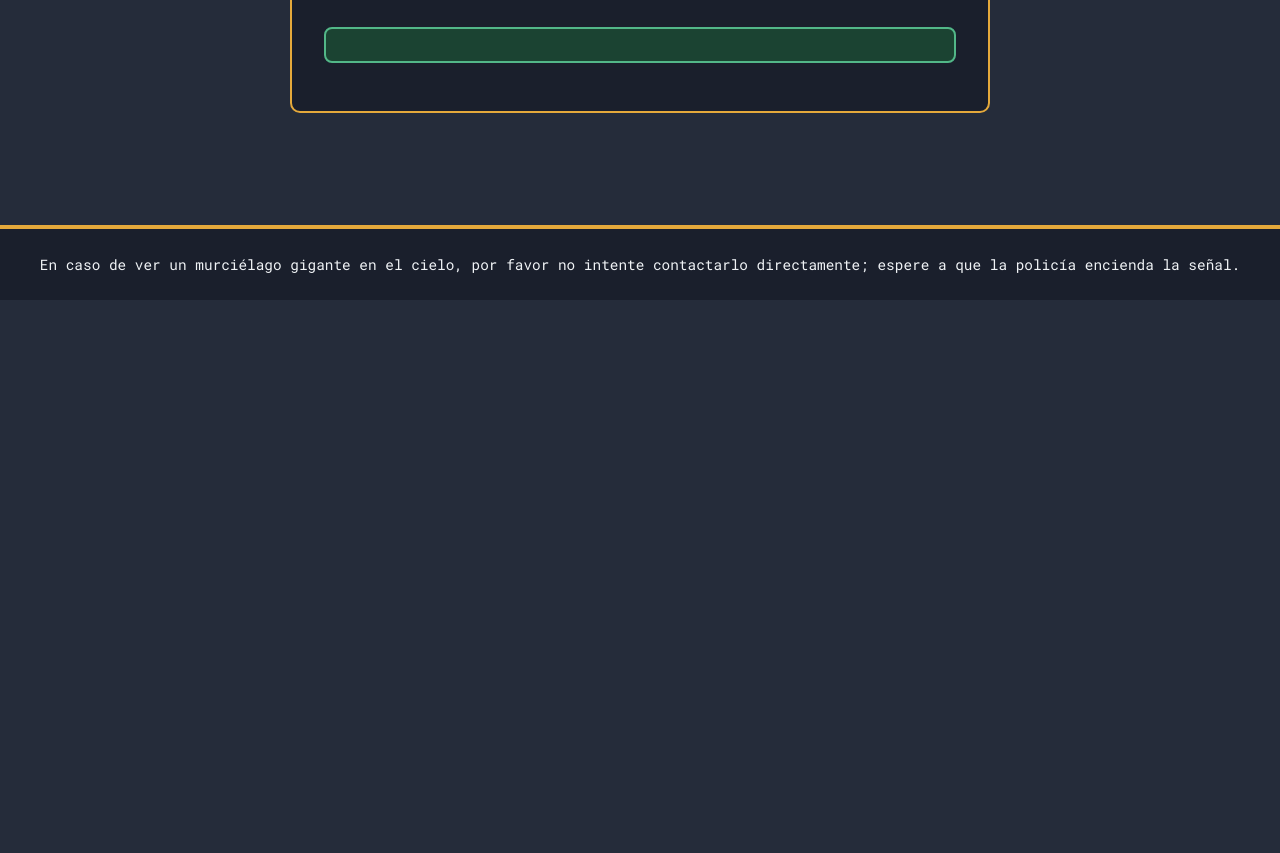
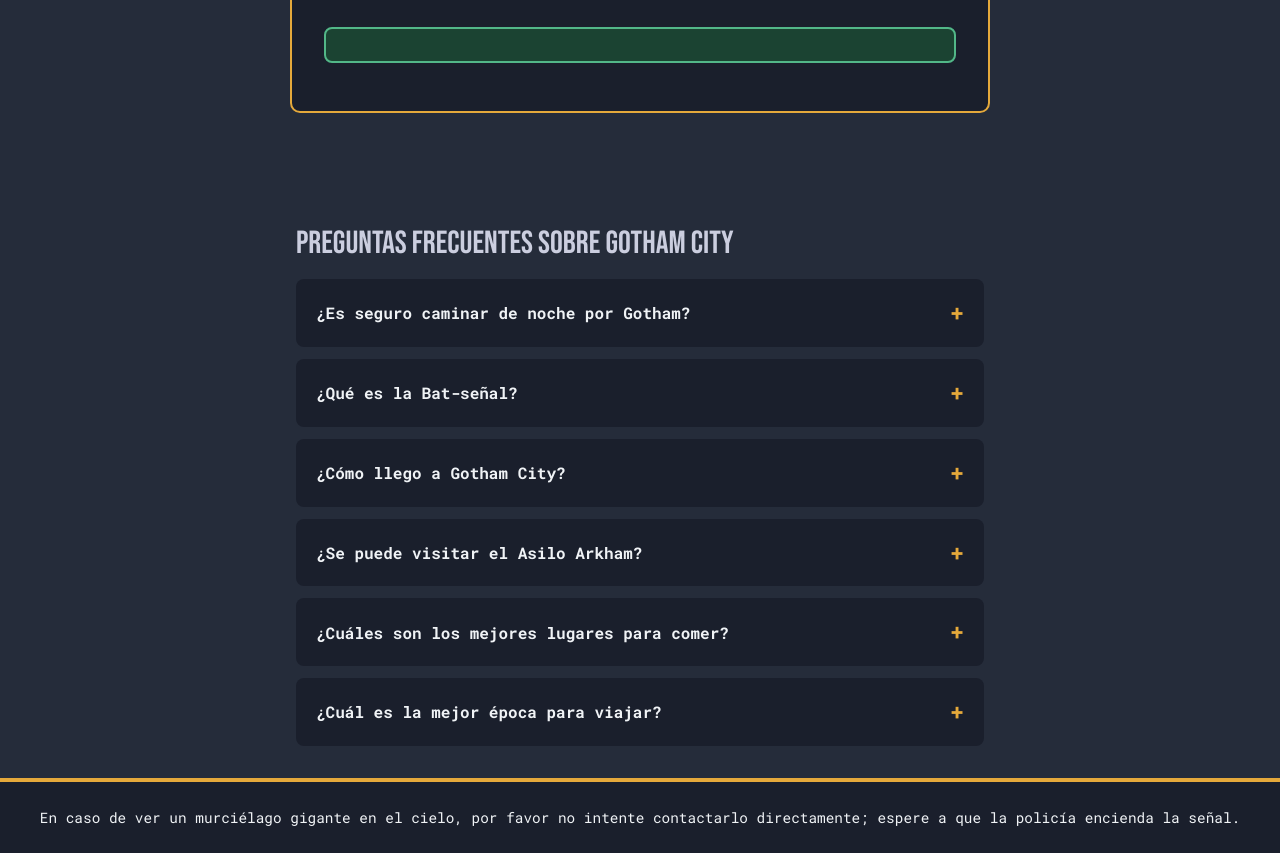
Before and after one commit to VBriangit/Trabajo-pr-ctico-n-mero-1-Lenguajes-Inform-ticos, a plain HTML site: page contacto.html in a window 1280 px wide. Shown: the part 1517-2370 px from the top of the page. Before the commit the page ends 1817 px from the top, so only its background shows below. Drawn offline with nearby package versions, Linux system fonts and the light colour scheme.

Commit message:
feat: añadido preguntas frecuentes en pestaña contacto con js funcionando

```diff
--- a/contacto.html
+++ b/contacto.html
@@ -110,6 +110,11 @@
         </form>
     </main>
 
+    <section class="faq">
+        <h2>Preguntas frecuentes sobre Gotham City</h2>
+        <div id="faq-lista" class="faq-lista"></div>
+    </section>
+
     <footer>
         <p>En caso de ver un murciélago gigante en el cielo, por favor no intente contactarlo directamente; espere a que
             la policía encienda la señal.</p>
--- a/css/estilos.css
+++ b/css/estilos.css
@@ -320,6 +320,76 @@ main img {
   text-decoration: underline;
 }
 
+/* SECTION PREGUNTAS CONTACTO */
+.faq {
+  max-width: 720px;
+  margin: 2rem auto;
+  padding: 0 1rem;
+}
+
+.faq h2 {
+  color: var(--color-titulos);
+  margin-bottom: 1rem;
+}
+
+.faq-item {
+  background-color: var(--color-secundario);
+  border-radius: 8px;
+  margin-bottom: 0.75rem;
+  overflow: hidden;
+}
+
+.faq-pregunta {
+  width: 100%;
+  display: flex;
+  justify-content: space-between;
+  align-items: center;
+  gap: 1rem;
+  padding: 1rem 1.25rem;
+  background: none;
+  border: none;
+  color: var(--color-texto);
+  font-size: 1rem;
+  font-weight: 600;
+  text-align: left;
+  cursor: pointer;
+}
+
+.faq-pregunta:hover,
+.faq-pregunta:focus-visible {
+  color: var(--color-acento);
+}
+
+.faq-icono {
+  color: var(--color-acento);
+  font-size: 1.4rem;
+  transition: transform 0.3s;
+}
+
+.faq-item.abierto .faq-icono {
+  transform: rotate(45deg); /* el + se convierte en × */
+}
+
+/* Animación de altura sin conocer el alto del contenido */
+.faq-respuesta {
+  display: grid;
+  grid-template-rows: 0fr;
+  transition: grid-template-rows 0.3s ease;
+}
+
+.faq-item.abierto .faq-respuesta {
+  grid-template-rows: 1fr;
+}
+
+.faq-respuesta-interno {
+  overflow: hidden;
+}
+
+.faq-respuesta p {
+  padding: 0 1.25rem 1.25rem;
+  color: var(--color-texto);
+  line-height: 1.6;
+}
 
 /* Boton de cambio de tema*/
 
--- a/js/script.js
+++ b/js/script.js
@@ -80,3 +80,75 @@ if (formContacto) {
         formContacto.reset();
     });
 }
+
+
+
+// SECCION PREGUNTAS FRECUENTES
+
+const preguntas = [
+  {
+    pregunta: "¿Es seguro caminar de noche por Gotham?",
+    respuesta: "Depende del barrio. El centro y Park Row cuentan con patrullaje constante del GCPD. En el East End, mejor moverse en grupo y evitar los callejones. Y si ves una silueta con capa en los techos, tranquilo: está de tu lado."
+  },
+  {
+    pregunta: "¿Qué es la Bat-señal?",
+    respuesta: "Es un reflector instalado en la azotea de la Jefatura de Policía. Cuando se enciende, proyecta un símbolo de murciélago sobre las nubes. Es una señal de alerta que el comisionado Gordon usa en emergencias. No es una atracción turística, por favor no la enciendan por diversión."
+  },
+  {
+    pregunta: "¿Cómo llego a Gotham City?",
+    respuesta: "Hay tres accesos principales: el Puente Gotham, el Puente Sprang y la Estación Central de trenes. El aeropuerto internacional opera vuelos diarios, aunque con demoras frecuentes por niebla y por eventos imprevistos."
+  },
+  {
+    pregunta: "¿Se puede visitar el Asilo Arkham?",
+    respuesta: "No. Arkham es una institución psiquiátrica de máxima seguridad y no admite visitas turísticas. Podés ver su arquitectura gótica desde el exterior, a una distancia prudente."
+  },
+  {
+    pregunta: "¿Cuáles son los mejores lugares para comer?",
+    respuesta: "La zona de Little Italy tiene las mejores pastas de la ciudad. Para algo más elegante, probá los restaurantes del distrito financiero. Para un café a cualquier hora, hay locales abiertos las 24 horas cerca de la Estación Central."
+  },
+  {
+    pregunta: "¿Cuál es la mejor época para viajar?",
+    respuesta: "La primavera, cuando llueve menos. Gotham es oscura y nublada casi todo el año, así que llevá abrigo y paraguas sin importar la estación."
+  }
+];
+
+const lista = document.getElementById("faq-lista");
+
+// Generar el HTML a partir de los datos
+preguntas.forEach((item, i) => {
+  const div = document.createElement("div");
+  div.className = "faq-item";
+  div.innerHTML = `
+    <button class="faq-pregunta" aria-expanded="false" aria-controls="faq-resp-${i}">
+      <span>${item.pregunta}</span>
+      <span class="faq-icono" aria-hidden="true">+</span>
+    </button>
+    <div class="faq-respuesta" id="faq-resp-${i}" role="region">
+      <div class="faq-respuesta-interno">
+        <p>${item.respuesta}</p>
+      </div>
+    </div>
+  `;
+  lista.appendChild(div);
+});
+
+// Abrir / cerrar
+lista.addEventListener("click", (e) => {
+  const boton = e.target.closest(".faq-pregunta");
+  if (!boton) return;
+
+  const item = boton.parentElement;
+  const yaAbierto = item.classList.contains("abierto");
+
+  // Cerrar todos (comportamiento "solo uno abierto a la vez")
+  lista.querySelectorAll(".faq-item").forEach((el) => {
+    el.classList.remove("abierto");
+    el.querySelector(".faq-pregunta").setAttribute("aria-expanded", "false");
+  });
+
+  // Si estaba cerrado, abrirlo
+  if (!yaAbierto) {
+    item.classList.add("abierto");
+    boton.setAttribute("aria-expanded", "true");
+  }
+});
```
